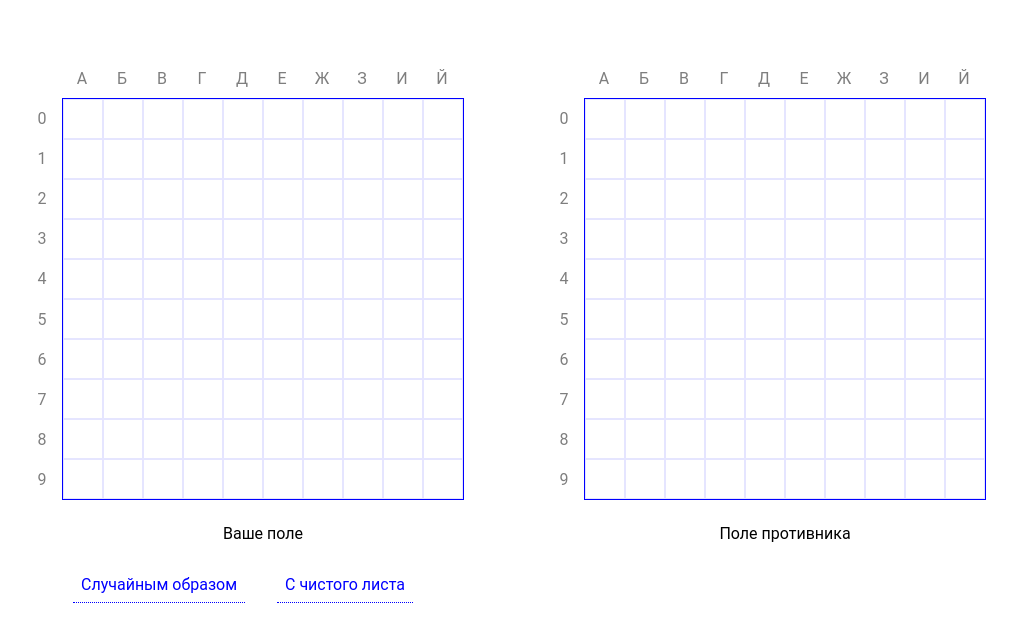
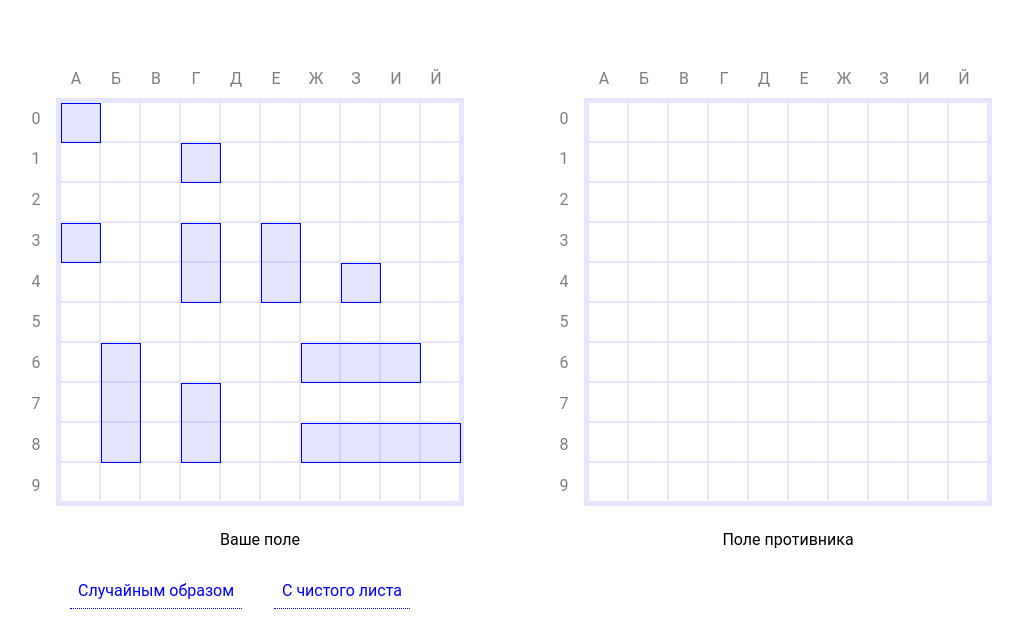
Before and after one commit to implObserver/BattleShip, a website built with webpack: page src/template.html in a window 1280 px wide. Both pictures are taken after a click on the element "Случайным образом". Shown: the part 103-740 px from the top of the page, without its empty margins (136-1159 px from the left). Built offline with nearby package versions, Linux system fonts and the light colour scheme.

Commit message:
feat:add autofill gameboard

```diff
--- a/src/controllers/listeners/forLinks.js
+++ b/src/controllers/listeners/forLinks.js
@@ -1,5 +1,6 @@
-import { ai } from '../..';
+import { ai, player1 } from '../..';
 import { removeHidden, setHidden } from '../../views/animations/changeVisible';
+import { viewShipyard } from '../../views/nodes/shipyard';
 
 export const setListenersForLinks = () => {
     const manualModeLink = document.querySelector('.manual-mode');
@@ -7,12 +8,16 @@ export const setListenersForLinks = () => {
     const shipyard = document.querySelector('.shipyard');
 
     const openManualMode = manualModeLink.addEventListener('click', (e) => {
+        player1.getGameboard().reset();
+        viewShipyard(player1.getShipyard());
         setHidden(ai.getGameboard().getNode());
         removeHidden(shipyard);
     });
 
     const openRandomMode = randomModeLink.addEventListener('click', (e) => {
+        player1.getGameboard().reset();
         removeHidden(ai.getGameboard().getNode());
         setHidden(shipyard);
+        player1.getGameboard().addRandomShips();
     });
 };
--- a/src/controllers/listeners/forShips.js
+++ b/src/controllers/listeners/forShips.js
@@ -1,3 +1,4 @@
+import { player1 } from "../..";
 import { Session, resetSession } from "../../models/session";
 import { shipDragEnd } from "../../models/ship";
 import { viewShip } from "../../views/nodes/ship";
@@ -31,6 +32,9 @@ export const setListenersForShips = (ships) => {
 
         ship.getContainer().addEventListener(`dragstart`, (evt) => {
             evt.target.classList.add(`selected`);
+            player1.getGameboard().getUnstructedContainer().forEach(cell => {
+                cell.getCellNode().style.border = ''
+            })
             Session.activeShip = ship;
         });
 
--- a/src/index.js
+++ b/src/index.js
@@ -4,6 +4,7 @@ import { viewProfile } from './views/nodes/profile';
 import { setListenersForLinks } from './controllers/listeners/forLinks';
 import { viewShipyard } from './views/nodes/shipyard';
 import { setListenersForShips } from './controllers/listeners/forShips';
+import { randomFillingGameboardOfShips } from './models/gameBoard';
 export const player1 = Profile(1, 'Player1', 'player-board');
 export const ai = Profile(0, 'AI', 'ai-board');
 viewProfile(player1);
--- a/src/models/cellHandler.js
+++ b/src/models/cellHandler.js
@@ -63,7 +63,7 @@ export const CellHandler = () => {
         }
     }
 
-    const getCellAroundArea = (x, y, parent) => {
+    const getCellAroundArea = (x, y, parent, container) => {
         let cells = [];
         cells.push(getBefore(x, y, parent));
         cells.push(getAfter(x, y, parent));
@@ -73,6 +73,7 @@ export const CellHandler = () => {
         cells.push(getDiag2(x, y, parent));
         cells.push(getDiag3(x, y, parent));
         cells.push(getDiag4(x, y, parent));
+        cells = cells.filter(cell => cell !== undefined);
         return cells;
     }
 
--- a/src/models/gameBoard.js
+++ b/src/models/gameBoard.js
@@ -1,5 +1,8 @@
+import { player1 } from '..';
 import { MarineSector } from './cell';
 import { Config } from './gameConfig';
+import { Session, resetSession } from './session';
+import { shipDragEnd } from './ship';
 
 export const Gameboard = (name, player) => {
     const width = Config.Gameboard.width;
@@ -27,7 +30,24 @@ export const Gameboard = (name, player) => {
         return player;
     }
 
-    return { getPlayer, getStructedContainer, getUnstructedContainer, getSize, getNode };
+    const isEmpty = () => {
+        let launchedShips = node.querySelectorAll('.ship');
+        return launchedShips.length === 10;
+    }
+
+    const reset = () => {
+        containers.getUnstructed().forEach(sector => {
+            sector.clear();
+        })
+        player.getShipyard().reset();
+    }
+
+    const addRandomShips = () => {
+        player1.getGameboard().reset();
+        randomFillingGameboardOfShips(containers);
+    }
+
+    return { addRandomShips, reset, isEmpty, getPlayer, getStructedContainer, getUnstructedContainer, getSize, getNode };
 };
 
 const fillBoard = (width, height) => {
@@ -59,3 +79,34 @@ export const isFitOnGameboardAxis = (coordinate, objLenght, axeLenght) => {
     return coordinate + objLenght > axeLenght
         || coordinate < 0;
 }
+
+export const randomFillingGameboardOfShips = (container) => {
+    let ships = player1.getShipyard().getAllShips();
+
+    let cells = [...container.getUnstructed()];
+
+    ships.forEach(ship => {
+        let isHorizontal = randomIntFromInterval(0, 1) === 1;
+        if (isHorizontal) {
+            ship.setHorizontal()
+        } else {
+            ship.setVertical()
+        }
+        viewRandomShips(ship, cells, container);
+        resetSession();
+    })
+}
+
+const randomIntFromInterval = (min, max) => {
+    return Math.floor(Math.random() * (max - min + 1) + min)
+}
+
+const viewRandomShips = (ship, cells, container) => {
+    let index = randomIntFromInterval(0, cells.length - 1);
+    let cell = cells.splice(index, 1)[0];
+    let coordinates = cell.getXY();
+    Session.activeShip = ship;
+    Session.currentElement = container.getStructed()[coordinates.y][coordinates.x].getCellNode();
+    let res = shipDragEnd();
+    return res ? true : viewRandomShips(ship, cells, container);
+}
--- a/src/models/ship.js
+++ b/src/models/ship.js
@@ -14,7 +14,7 @@ export const Ship = (length, player) => {
     let horizontal = true;
     let head = null;
     let legal = true;
-    let shipWaterAreas = ShipWaterAreas();
+    let shipWaterAreas = ShipWaterAreas(player, container);
 
     const fillContainer = () => {
         for (let i = 0; i < length; i++) {
@@ -26,13 +26,9 @@ export const Ship = (length, player) => {
 
     const setOrientation = () => {
         if (container.classList.contains('horizontal')) {
-            container.classList.remove('horizontal')
-            container.classList.add('vertical')
-            horizontal = false;
+            setVertical()
         } else if (container.classList.contains('vertical')) {
-            container.classList.remove('vertical')
-            container.classList.add('horizontal')
-            horizontal = true
+            setHorizontal()
         }
     }
 
@@ -47,8 +43,7 @@ export const Ship = (length, player) => {
             if (acessibility) {
                 takeDownWaterAreas();
                 shipWaterAreas = waterAreas;
-                shipWaterAreas.occupyArea(shipWaterAreas.getAreaUnderTheShip(), container);
-                shipWaterAreas.occupyArea(shipWaterAreas.getAreaUnderTheShip(), container);
+                shipWaterAreas.occupyAreas();
             }
 
             return acessibility;
@@ -59,8 +54,8 @@ export const Ship = (length, player) => {
     }
 
     const getWaterArea = (head) => {
-        let board = getBoard();
-        let areas = ShipWaterAreas(player);
+        let board = getBoard().getStructedContainer();
+        let areas = ShipWaterAreas(player, container);
         let x = head.getXY().x;
         let y = head.getXY().y;
         let necessarySectors = [];
@@ -120,13 +115,39 @@ export const Ship = (length, player) => {
         horizontal = !horizontal;
     }
 
+    const setVertical = () => {
+        container.classList.remove('horizontal')
+        container.classList.add('vertical')
+        container.style.height = `${length * 5}vh`;
+        container.style.width = `5vh`;
+        horizontal = false;
+    }
+
+    const setHorizontal = () => {
+        container.classList.remove('vertical')
+        container.classList.add('horizontal')
+        container.style.width = `${length * 5}vh`;
+        container.style.height = `5vh`;
+        horizontal = true
+    }
+
     const getBoard = () => {
-        return player.getGameboard().getStructedContainer();
+        return player.getGameboard();
+    }
+
+    const reset = () => {
+        setHorizontal();
+        if (head !== null) {
+            head.getCellNode().removeChild(container);
+            head = null;
+        }
+        shipWaterAreas.clearAreas();
+        shipWaterAreas = ShipWaterAreas(player, container)
     }
 
     fillContainer();
 
-    return { getBoard, takeDownWaterAreas, launchShipOnWater, orientationSwitch, setOrientation, isLive, getBody, getContainer, getHead, setHead, isHorizontal, isLegal, setLegal };
+    return { reset, setHorizontal, setVertical, getBoard, takeDownWaterAreas, launchShipOnWater, orientationSwitch, setOrientation, isLive, getBody, getContainer, getHead, setHead, isHorizontal, isLegal, setLegal };
 };
 
 export const Fregat = (marker) => {
@@ -153,21 +174,21 @@ export const shipDragEnd = () => {
     let isMoveable = false;
     let isAlterMovable = false;
     let body = Session.activeShip.getBody();
-
-    if (Session.currentElement !== undefined) {
+    if (Session.currentElement !== null) {
         isMoveable = Session.currentElement.classList.contains(`marine-sector`);
         isAlterMovable = Session.currentElement.classList.contains(`deck`);
     }
 
     if (!isMoveable && !isAlterMovable) {
-        return;
+        console.log('what')
+        return false;
     }
 
     if (isMoveable) {
         for (let i = 0; i < Config.Gameboard.height; i++) {
             for (let j = 0; j < Config.Gameboard.width; j++) {
-                if (Session.activeShip.getBoard()[j][i].getCellNode() === Session.currentElement) {
-                    addShipOnBoard(Session.index, j, i, body.length);
+                if (Session.activeShip.getBoard().getStructedContainer()[j][i].getCellNode() === Session.currentElement) {
+                    return addShipOnBoard(Session.index, j, i, body.length);
                 }
             }
         }
@@ -181,20 +202,21 @@ export const shipDragEnd = () => {
             let head = Session.activeShip.getHead().getCellNode();
             for (let i = 0; i < Config.Gameboard.height; i++) {
                 for (let j = 0; j < Config.Gameboard.width; j++) {
-                    if (Session.activeShip.getBoard()[j][i].getCellNode() === head) {
-                        addShipOnBoard(Session.doubleIndex, j, i, body.length)
+                    if (Session.activeShip.getBoard().getStructedContainer()[j][i].getCellNode() === head) {
+                        return addShipOnBoard(Session.doubleIndex, j, i, body.length)
                     }
                 }
             }
         } else {
-            return;
+            console.log('WHAT')
+            return false;
         }
     }
 }
 
 const addShipOnBoard = (index, y, x, shipLenght) => {
     let data = getData(index, y, x);
-    viewShipOnBoard(data.coordinate, data.x, data.y, shipLenght, data.axeLenght)
+    return viewShipOnBoard(data.coordinate, data.x, data.y, shipLenght, data.axeLenght)
 }
 
 const getData = (index, x, y) => {
@@ -205,13 +227,10 @@ const getData = (index, x, y) => {
 
 const viewShipOnBoard = (coordinate, x, y, shipLenght, axeLenght) => {
     if (isFitOnGameboardAxis(coordinate, shipLenght, axeLenght)) {
-        return;
+        console.log('whaaaaat')
+        return false;
     } else {
-        if (Session.activeShip.getBoard()[x][y].getOccupant() === 'free'
-            || Session.activeShip.getBoard()[x][y].getOccupant() == Session.activeShip.getContainer()
-        ) {
-            viewShip(Session.activeShip, Session.activeShip.getBoard()[x][y]);
-        }
+        return viewShip(Session.activeShip, Session.activeShip.getBoard().getStructedContainer()[x][y]);
     }
 }
 
--- a/src/models/shipyard.js
+++ b/src/models/shipyard.js
@@ -6,6 +6,7 @@ export const Shipyard = (player) => {
     const caravels = Dock(Config.Elements.numberOf.caravels, 'Caravel', player);
     const drakkars = Dock(Config.Elements.numberOf.drakkars, 'Drakkar', player);
     const boats = Dock(Config.Elements.numberOf.boats, 'Boat', player);
+    const ships = fregats.getShips().concat(caravels.getShips().concat(drakkars.getShips().concat(boats.getShips())));
 
     const getDockWithFregats = () => {
         return fregats;
@@ -27,7 +28,17 @@ export const Shipyard = (player) => {
         return player;
     }
 
-    return { getPlayer, getDockWithFregats, getDockWithCaravels, getDockWithDrakkars, getDockWithBoats };
+    const getAllShips = () => {
+        return ships;
+    }
+
+    const reset = () => {
+        ships.forEach(ship => {
+            ship.reset()
+        })
+    }
+
+    return { reset, getAllShips, getPlayer, getDockWithFregats, getDockWithCaravels, getDockWithDrakkars, getDockWithBoats };
 };
 
 const Dock = (count, shipBluePrint, player) => {
--- a/src/models/waterAreas.js
+++ b/src/models/waterAreas.js
@@ -1,7 +1,7 @@
 import { CellHandler } from "./cellHandler";
 import { Session } from "./session";
 
-export const ShipWaterAreas = (player) => {
+export const ShipWaterAreas = (player, container) => {
     let underTheShip = [];
     let aroundTheShip = [];
 
@@ -24,35 +24,39 @@ export const ShipWaterAreas = (player) => {
         let parent = player.getGameboard().getStructedContainer()
         underTheShip.forEach(sector => {
             let coordinates = sector.getXY();
-            let area = handler.getCellAroundArea(coordinates.x, coordinates.y, parent);
+            let area = handler.getCellAroundArea(coordinates.x, coordinates.y, parent, container);
             areas = areas.concat(area);
         })
-        return Array.from(new Set(areas)).filter(x => !underTheShip.includes(x) && x !== undefined);
+        return Array.from(new Set(areas)).filter(x => !underTheShip.includes(x));
     }
 
-    const occupyArea = (area, occupant) => {
-        area.forEach(sector => {
-            sector.occupy(occupant);
+    const occupyAreas = () => {
+        underTheShip.forEach(sector => {
+            if (sector.isFree()) {
+                sector.occupy(container);
+            }
         })
     }
 
     const checkArea = () => {
         let acessibility = true;
         let areas = underTheShip.concat(aroundTheShip);
+
         areas.forEach(sector => {
-            if (!sector.isFree() && sector.getOccupant() !== Session.activeShip.getContainer()) {
+            if (!sector.isFree() && sector.getOccupant() !== container) {
                 acessibility = false;
             }
         })
+
         return acessibility;
     }
 
     const clearAreas = () => {
         let areas = underTheShip.concat(aroundTheShip);
         areas.forEach(sector => {
-            sector.occupy('free');
+            sector.clear();
         })
     }
 
-    return { clearAreas, checkArea, getAreaUnderTheShip, getAreaAroundTheShip, setAreas, occupyArea }
+    return { clearAreas, checkArea, getAreaUnderTheShip, getAreaAroundTheShip, setAreas, occupyAreas }
 }
--- a/src/views/nodes/ship.js
+++ b/src/views/nodes/ship.js
@@ -1,15 +1,22 @@
+import { ai, player1 } from "../..";
+import { removeHidden, setHidden } from "../animations/changeVisible";
+
 export const viewShip = (ship, head) => {
     let isView = ship.launchShipOnWater(head);
     if (isView) {
         ship.setHead(head);
-        if (ship.isHorizontal()) {
-            ship.getContainer().style.width = `${ship.getBody().length * 5}vh`;
-            ship.getContainer().style.height = `5vh`;
-        } else {
-            ship.getContainer().style.height = `${ship.getBody().length * 5}vh`;
-            ship.getContainer().style.width = `5vh`;
+        head.getCellNode().appendChild(ship.getContainer());
+        if (ship.getBoard().isEmpty()) {
+            setTimeout(() => {
+                closeManualMenu();
+            }, 500);
         }
-        head.getCellNode().appendChild(ship.getContainer());
     }
     return isView;
 };
+
+const closeManualMenu = () => {
+    const shipyard = document.querySelector('.shipyard');
+    removeHidden(ai.getGameboard().getNode());
+    setHidden(shipyard);
+}
--- a/src/views/styles/main.css
+++ b/src/views/styles/main.css
@@ -74,6 +74,8 @@ span {
     grid-template-rows: repeat(4, min-content);
     row-gap: 6vh;
     padding: 2vh;
+    width: 40vh;
+    height: 40vh;
 }
 
 .dock {
@@ -81,14 +83,8 @@ span {
     column-gap: 4vh;
 }
 
-.ship {
-    display: flex;
-    cursor: pointer;
-}
-
 .selected {
-    opacity: 0.1;
-    z-index: 0;
+    opacity: 0.01;
 }
 
 .board__axis-wrapper {
@@ -127,7 +123,7 @@ span {
     display: inline-grid;
     grid-template-columns: repeat(var(--board-width), 2fr);
     grid-template-rows: repeat(var(--board-height), 2fr);
-    border: 0.1vh blue solid;
+    border: 0.5vh rgba(0, 0, 255, 0.1) solid;
 }
 
 .marker {
@@ -151,7 +147,6 @@ span {
     justify-content: center;
     align-items: center;
     opacity: 0.5;
-    border: 0px blue solid;
 }
 
 .marine-sector {
```
Also changed, not shown: dist/index.bundle.js.
